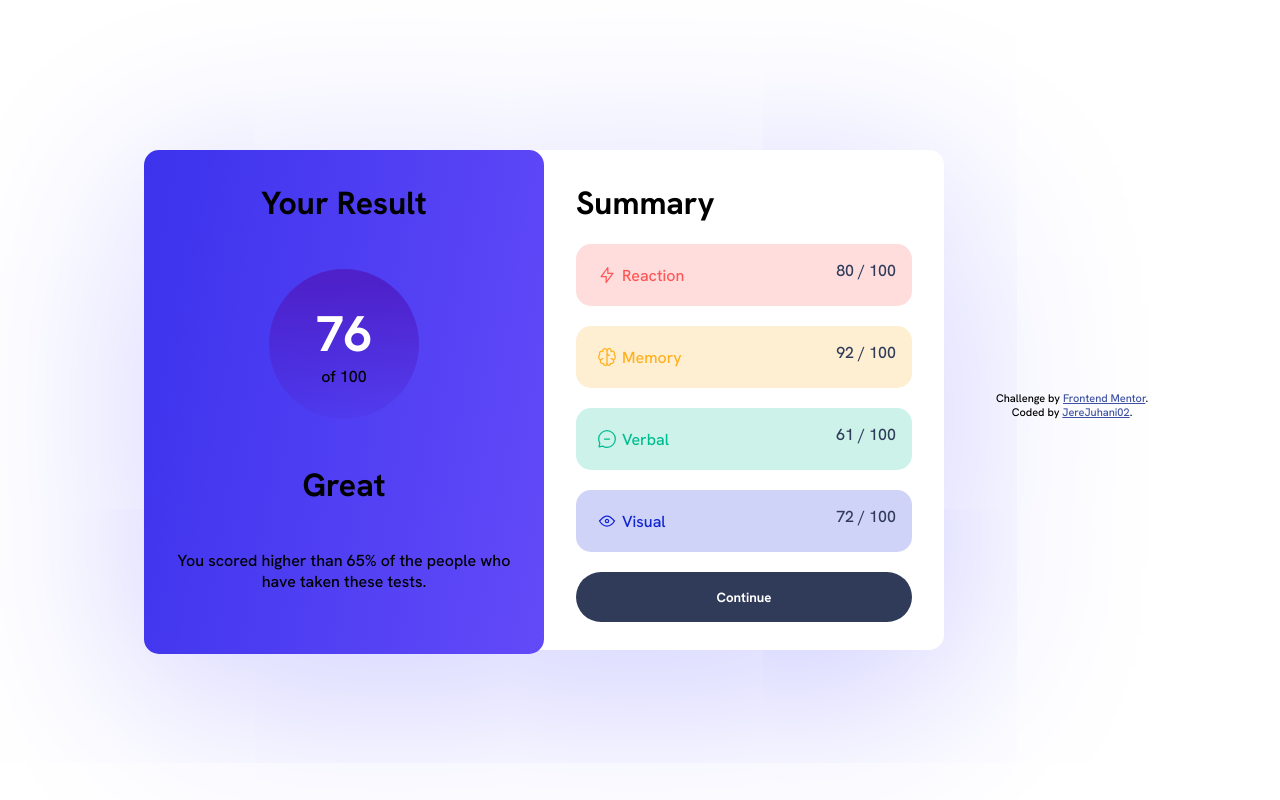
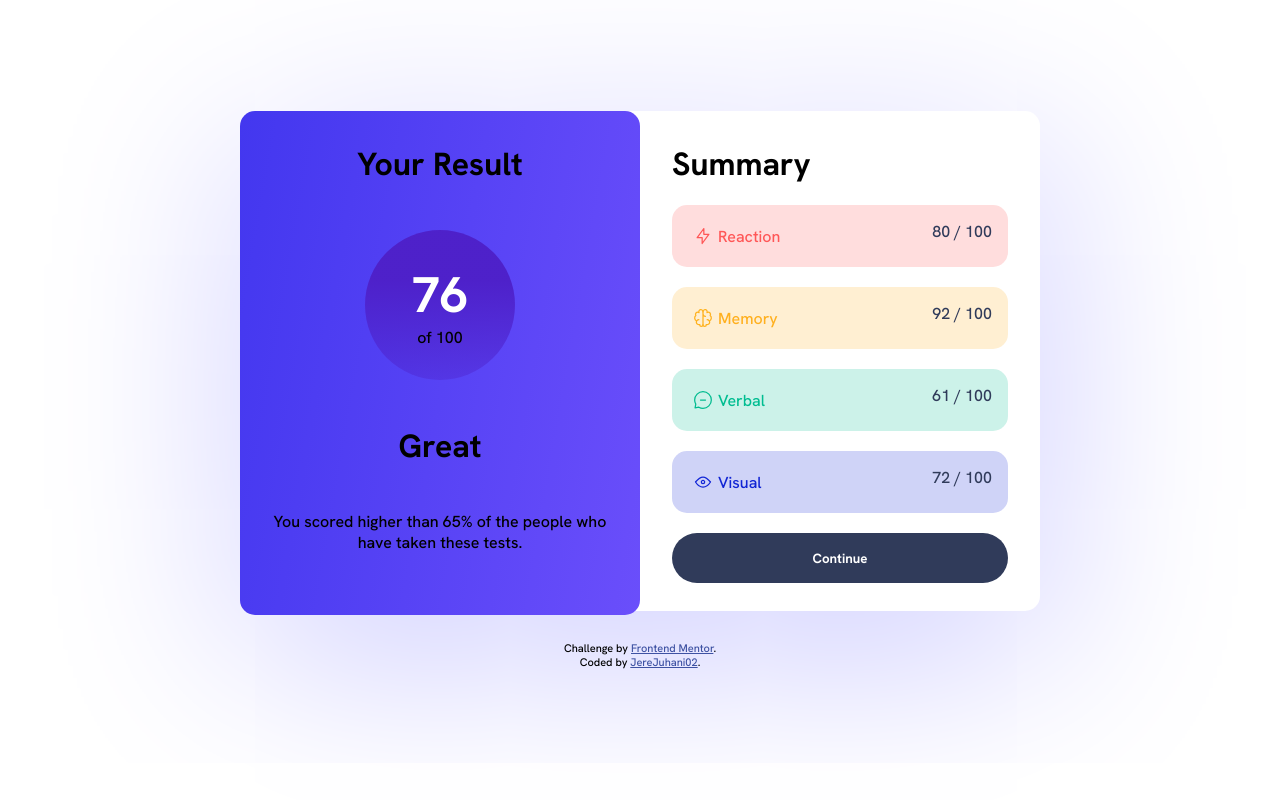
Before and after one commit to JereJuhani02/Result-Summary-Component-Main, a plain HTML site: page index.html in a window 1280 px wide. Drawn offline with Linux system fonts and the light colour scheme.

Commit message:
Update style.css

```diff
--- a/style.css
+++ b/style.css
@@ -14,7 +14,7 @@ a {
     display: flex;
     justify-content: center;
     align-items: center;
-    flex-firection: column;
+    flex-direction: column;
 }
 
 body {
@@ -153,7 +153,7 @@ span {
 }
 
 /* Mobile */
-@media only screen and (max-width: 520px){
+@media only screen and (max-width: 520px) {
     .result-container {
         grid-template-columns: 1fr;
         margin: 0;
```
